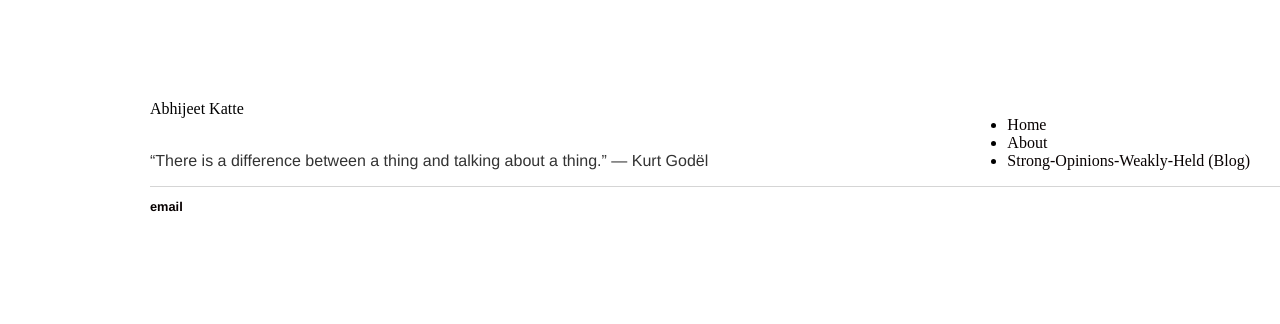
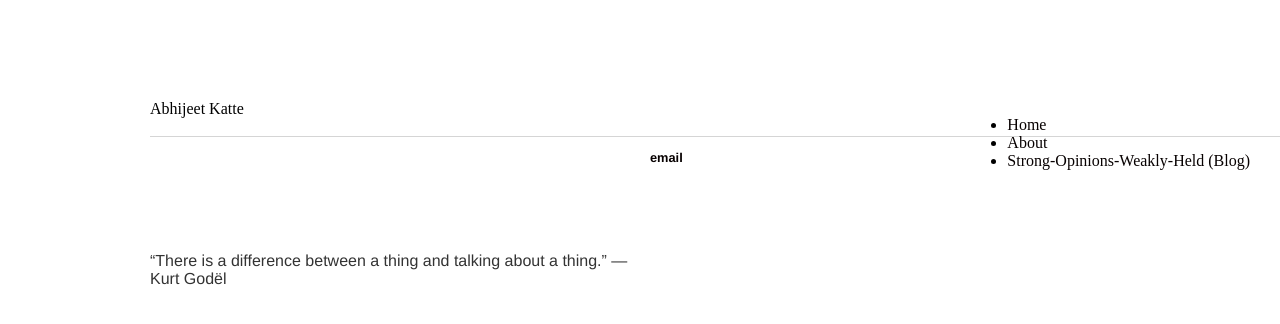
Before and after one commit to AbhiK24/abhik24.github.io, a Jekyll site: the page built from index.html, in a window 1280 px wide. Shown: the top 324 px of the page. Built offline with Jekyll 4.4.1, drawn with Linux system fonts in a browser that asks for light colours.

Commit message:
Added container float

```diff
--- a/css/main.css
+++ b/css/main.css
@@ -57,3 +57,9 @@ float: right;
 margin-right: 30px;
 
 }
+
+.container {
+    margin-top: 100px;
+    float: left;
+    width: 500px;
+}
```
